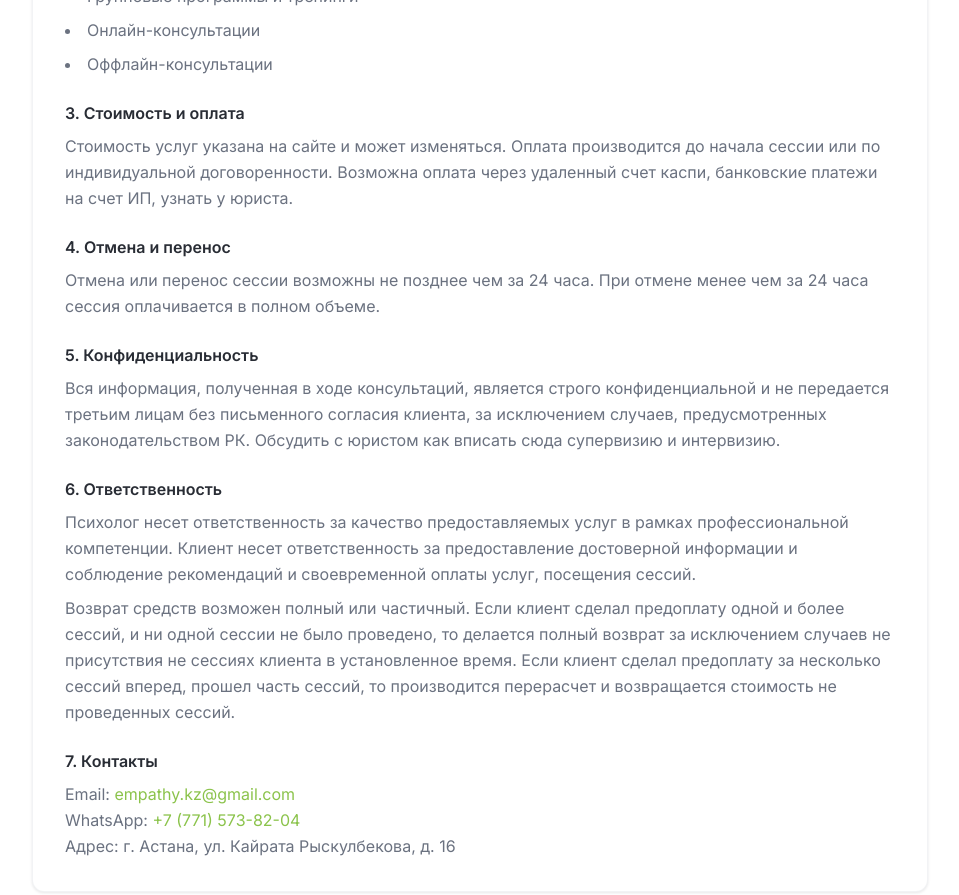
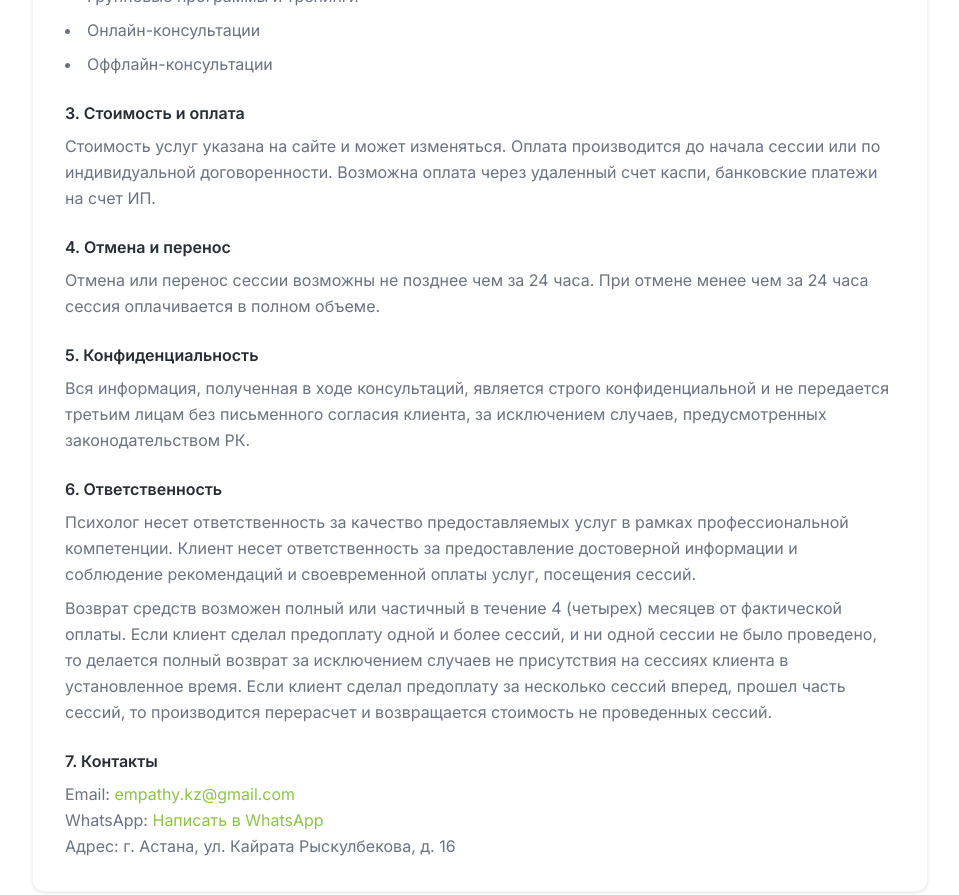
Before and after one commit to empathykz/empathy-landing, a React (Vite) app: page / in a window 1280 px wide. Shown: the part 7980-8875 px from the top of the page, without its empty margins (160-1119 px from the left). Built offline with nearby package versions, Linux system fonts and the light colour scheme.

Commit message:
Update OfferSection.tsx

```diff
--- a/src/components/OfferSection.tsx
+++ b/src/components/OfferSection.tsx
@@ -97,7 +97,7 @@ const OfferSection = () => {
                 <p className="leading-relaxed">
                   Стоимость услуг указана на сайте и может изменяться. Оплата производится
                   до начала сессии или по индивидуальной договоренности. Возможна оплата через
-                  удаленный счет каспи, банковские платежи на счет ИП, узнать у юриста.
+                  удаленный счет каспи, банковские платежи на счет ИП.
                 </p>
               </div>
 
@@ -114,7 +114,7 @@ const OfferSection = () => {
                 <p className="leading-relaxed">
                   Вся информация, полученная в ходе консультаций, является строго конфиденциальной
                   и не передается третьим лицам без письменного согласия клиента, за исключением
-                  случаев, предусмотренных законодательством РК. Обсудить с юристом как вписать сюда супервизию и интервизию.
+                  случаев, предусмотренных законодательством РК.
                 </p>
               </div>
 
@@ -127,9 +127,9 @@ const OfferSection = () => {
                   посещения сессий.
                 </p>
                 <p className="leading-relaxed mt-2">
-                  Возврат средств возможен полный или частичный.
+                  Возврат средств возможен полный или частичный в течение 4 (четырех) месяцев от фактической оплаты.
                   Если клиент сделал предоплату одной и более сессий, и ни одной сессии не было
-                  проведено, то делается полный возврат за исключением случаев не присутствия не
+                  проведено, то делается полный возврат за исключением случаев не присутствия на
                   сессиях клиента в установленное время.
                   Если клиент сделал предоплату за несколько сессий вперед, прошел часть сессий, то
                   производится перерасчет и возвращается стоимость не проведенных сессий.
@@ -140,7 +140,7 @@ const OfferSection = () => {
                 <h4 className="font-semibold text-foreground mb-2">7. Контакты</h4>
                 <div className="leading-relaxed">
                   <p>Email: <a href="mailto:empathy.kz@gmail.com" className="text-primary hover:underline">empathy.kz@gmail.com</a></p>
-                  <p>WhatsApp: <a href="https://wa.me/77715738204" target="_blank" rel="noopener noreferrer" className="text-primary hover:underline">+7 (771) 573-82-04</a></p>
+                  <p>WhatsApp: <a href="https://wa.me/77715738204" target="_blank" rel="noopener noreferrer" className="text-primary hover:underline">Написать в WhatsApp</a></p>
                   <p>Адрес: г. Астана, ул. Кайрата Рыскулбекова, д. 16</p>
                 </div>
               </div>
```
